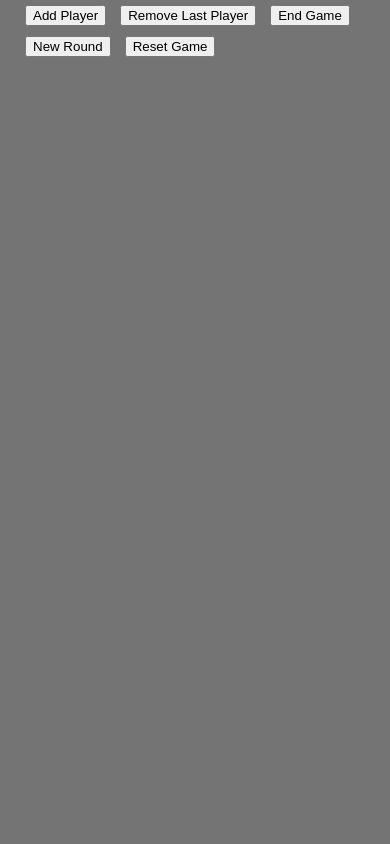
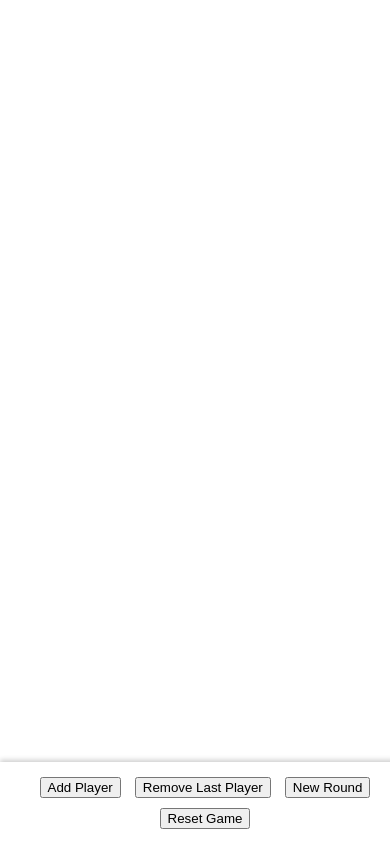
Before and after one commit to Tim-Reinberger/Tim-Reinberger.github.io, a plain HTML site: page index.html in a window 390 px wide. Drawn offline with Linux system fonts and the light colour scheme.

Commit message:
change input type to numeric and mobile button

```diff
--- a/assets/_cards.scss
+++ /dev/null
@@ -1,5 +0,0 @@
-img.card {
-	width: 100px;
-	aspect-ratio: 1/1;
-
-}
--- a/assets/_global.scss
+++ b/assets/_global.scss
@@ -1,24 +1,24 @@
-body {
-	background-color: var(--background);
+// body {
+// 	background-color: var(--background);
 
-	max-width: 1680px;
-	margin: 0 auto;
-	padding: 0 20px;
+// 	max-width: 1680px;
+// 	margin: 0 auto;
+// 	padding: 0 20px;
 
-	font-family: 'Roboto', sans-serif;
+// 	font-family: 'Roboto', sans-serif;
 
-	display: flex;
-	flex-direction: column;
-	align-items: center;
+// 	display: flex;
+// 	flex-direction: column;
+// 	align-items: center;
 
-	color: var(--fontColor);
+// 	color: var(--fontColor);
 
 
 
-}
+// }
 
 
-#pointsRow > td {
-	font-weight: 900;
-	// color: red;
-}
+// #pointsRow > td {
+// 	font-weight: 900;
+// 	// color: red;
+// }
--- a/assets/_table.scss
+++ b/assets/_table.scss
@@ -1,3 +1,4 @@
+/* Existing styles */
 table {
     width: 100%;
     border-collapse: collapse;
@@ -17,7 +18,45 @@ input[type="text"] {
     width: 100px;
 }
 
-input[disabled] {
-    background-color: #f0f0f0;
-    color: #888;
+/* Ensure the body and html take full height */
+html, body {
+    height: 100%;
+    margin: 0;
+    display: flex;
+    flex-direction: column;
 }
+
+/* Ensure the table container takes available space */
+#tableContainer {
+    flex: 1;
+    overflow: auto;
+    padding-bottom: 60px; /* Adjust based on button height */
+}
+
+/* New styles */
+@media (max-width: 800px) {
+    table,
+    #tableContainer {
+        width: 100%;
+    }
+    td {
+        max-width: 80px;
+    }
+    input {
+        max-width: 70px;
+    }
+    .buttons {
+        position: fixed;
+        bottom: 0;
+        width: 100%;
+        background-color: white;
+        text-align: center;
+        padding: 10px;
+        box-shadow: 0 -2px 5px rgba(0, 0, 0, 0.2);
+        z-index: 1000;
+    }
+    #savedResults,
+    #endGame {
+        display: none;
+    }
+}
--- a/index.html
+++ b/index.html
@@ -7,14 +7,14 @@
     <link rel="stylesheet" href="style.css">
 </head>
 <body>
+    <div id="tableContainer"></div>
     <div class="buttons">
         <button onclick="addPlayer()">Add Player</button>
         <button onclick="removePlayer()">Remove Last Player</button>
-        <button onclick="endGame()">End Game</button>
+        <button id="endGame" onclick="endGame()">End Game</button>
         <button onclick="newRound()">New Round</button>
         <button onclick="resetGame()">Reset Game</button>
     </div>
-    <div id="tableContainer"></div>
     <script src="script.js"></script>
 </body>
 </html>
--- a/script.js
+++ b/script.js
@@ -110,6 +110,7 @@ function endGame() {
     playerScores.sort((a, b) => b.score - a.score);
 
     const resultsContainer = document.createElement('div');
+    resultsContainer.id = 'savedResults';
     const resultsList = document.createElement('ol');
 
     playerScores.forEach(player => {
@@ -142,6 +143,7 @@ function endGame() {
 }
 
 
+
 function newRound() {
     const table = document.getElementById('playersTable');
     const headerRow = document.getElementById('headerRow');
@@ -172,6 +174,7 @@ function newRound() {
         const newCell = document.createElement('td');
         const input = document.createElement('input');
         input.type = 'text'; // Changed to text to allow negative sign
+        input.inputMode = 'numeric'; // Use numeric input mode to show numeric keypad
         input.value = '';
         input.addEventListener('input', updateTotals);
         input.addEventListener('input', allowOnlyNumbers);
@@ -223,6 +226,7 @@ function loadGame() {
                 if (typeof cellData === 'object') {
                     const input = document.createElement('input');
                     input.type = 'text'; // Changed to text to allow negative sign
+                    input.inputMode = 'numeric'; // Use numeric input mode to show numeric keypad
                     input.value = cellData.value;
                     input.addEventListener('input', allowOnlyNumbers);
                     input.addEventListener('keydown', handleEnterKey);
@@ -245,6 +249,7 @@ function loadGame() {
 
     updateTotals();
 }
+
 
 function updateTotals() {
     const table = document.getElementById('playersTable');
```
Also changed, not shown: style.css, 1 other file.
